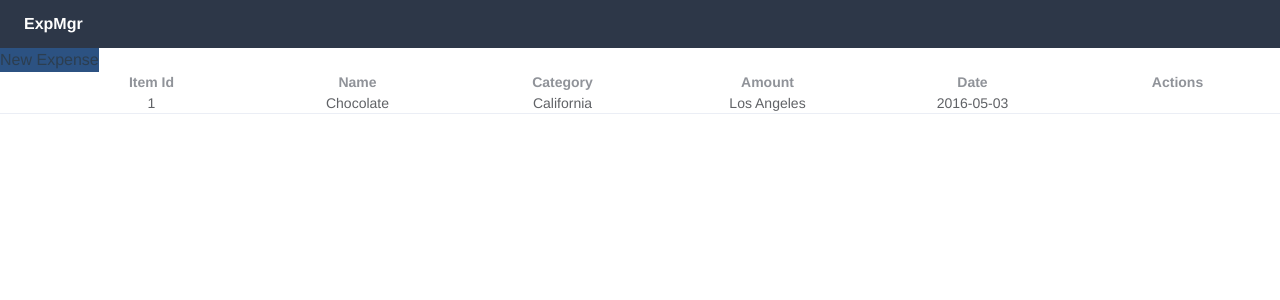
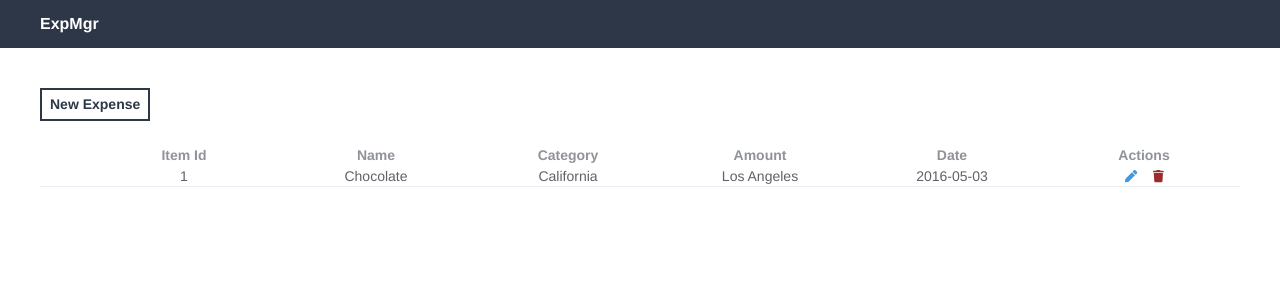
Before and after one commit to AdabanyaChinedu/ExpenseReport, a Vue app: page / in a window 1280 px wide. Shown: the top 300 px of the page. Built offline with nearby package versions, Linux system fonts and the light colour scheme.

Commit message:
Configure fontawesome

```diff
--- a/package.json
+++ b/package.json
@@ -9,6 +9,7 @@
   },
   "dependencies": {
     "@fortawesome/fontawesome-free": "^5.13.0",
+    "element-ui": "^2.13.1",
     "autoprefixer": "^9.8.1",
     "core-js": "^3.6.5",
     "npm-check-updates": "^7.0.1",
--- a/src/assets/css/app.scss
+++ b/src/assets/css/app.scss
@@ -8,9 +8,3 @@ $--color-primary: teal;
 /* icon font path, required */
 $--font-path: '~element-ui/lib/theme-chalk/fonts';
 @import "~element-ui/packages/theme-chalk/src/index";
-
-
-// @import "@fortawesome/fontawesome-free/js/fontawesome";
-// @import "@fortawesome/fontawesome-free/js/solid";
-// @import "@fortawesome/fontawesome-free/js/regular";
-// @import "@fortawesome/fontawesome-free/js/brands";
--- a/src/components/ActionBar.vue
+++ b/src/components/ActionBar.vue
@@ -1,6 +1,6 @@
 <template>
   <div class="w-full flex items-center">
-     <button class="bg-blue-800">
+     <button class="text-gray-800 px-2 py-1 border-2 border-gray-800 text-sm font-semibold">
        New Expense
      </button>
 
--- a/src/components/ExpenseTable.vue
+++ b/src/components/ExpenseTable.vue
@@ -17,6 +17,7 @@
       </el-table-column>
       <el-table-column
         label="Item Id"
+        sortable
         prop="itemId">
       </el-table-column>
       <el-table-column
--- a/src/components/Header.vue
+++ b/src/components/Header.vue
@@ -1,6 +1,6 @@
 <template>
-  <div class="w-full flex items-center h-12 bg-gray-800">
-     <h1 class="text-white mx-6 font-bold">{{msg}}</h1>
+  <div class="w-full flex items-center px-10 h-12 bg-gray-800">
+     <h1 class="text-white font-bold">{{msg}}</h1>
   </div>
 </template>
 
--- a/src/views/Home.vue
+++ b/src/views/Home.vue
@@ -3,11 +3,14 @@
     <div>
       <Header msg="ExpMgr"/>
     </div>
-    <div class="">
-      <ActionBar/>
-      <ExpenseTable/>
+    <div class="p-10">
+      <div>
+        <ActionBar/>
+      </div>
+      <div class="mt-6">
+         <ExpenseTable/>
+      </div>
     </div>
-
 
   </div>
 </template>
```
Also changed, not shown: src/main.js (+7 -2 lines), 1 other file (tests, documents, lock files or other folders).
